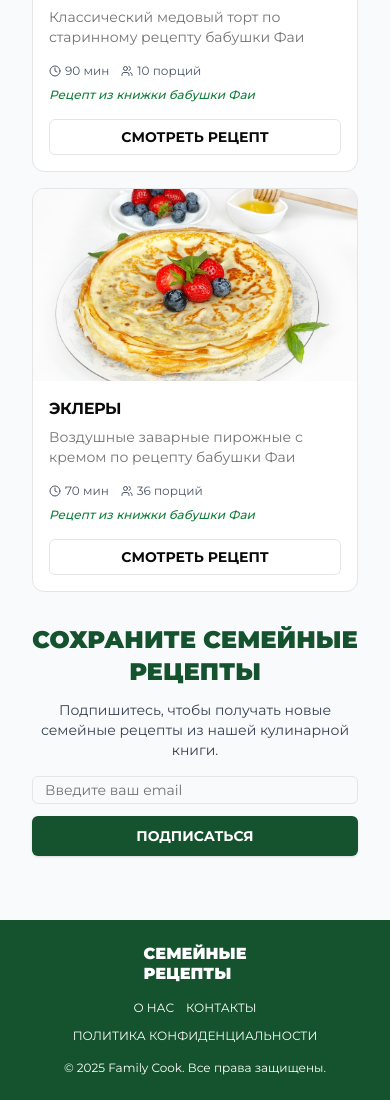
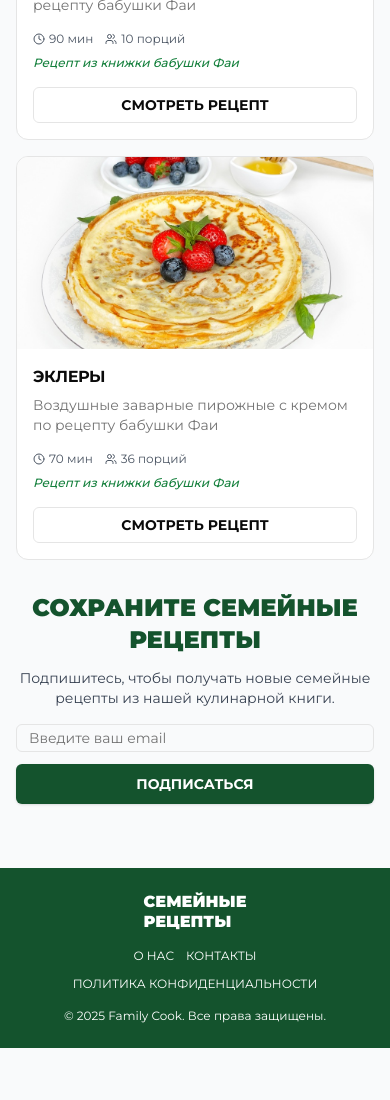
Before and after one commit to elli-ma/recipes, a Next.js app: page / in a window 390 px wide. Shown: the part 2564-3664 px from the top of the page. After the commit the page ends 3612 px from the top, so only its background shows below. Built offline with nearby package versions, Linux system fonts and the light colour scheme.

Commit message:
style: remove redundant horizontal padding classes from page layouts

```diff
--- a/src/app/about/page.tsx
+++ b/src/app/about/page.tsx
@@ -38,7 +38,7 @@ const breadcrumbItems = [
 
 export default function About() {
   return (
-    <div className="py-6 md:py-8 px-4 md:px-0">
+    <div className="py-6 md:py-8">
       <Breadcrumbs items={breadcrumbItems} />
 
       <div>
--- a/src/app/contacts/page.tsx
+++ b/src/app/contacts/page.tsx
@@ -41,7 +41,7 @@ export default function Contacts() {
   };
 
   return (
-    <div className="py-6 md:py-8 px-4 md:px-0">
+    <div className="py-6 md:py-8">
       <Breadcrumbs items={breadcrumbItems} />
 
       <div>
--- a/src/app/privacy/page.tsx
+++ b/src/app/privacy/page.tsx
@@ -15,7 +15,7 @@ const breadcrumbItems = [
 
 export default function PrivacyPolicy() {
   return (
-    <div className="py-8">
+    <div className="py-6 md:py-8">
       <Breadcrumbs items={breadcrumbItems} />
 
       <div>
--- a/src/app/recipes/[slug]/page.tsx
+++ b/src/app/recipes/[slug]/page.tsx
@@ -68,7 +68,7 @@ export default async function RecipePage({ params }: { params: Promise<{ slug: s
   ];
 
   return (
-    <div className="py-6 md:py-8 px-4 md:px-0">
+    <div className="py-6 md:py-8">
       <Breadcrumbs items={breadcrumbItems} />
 
         <Image
--- a/src/app/recipes/page.tsx
+++ b/src/app/recipes/page.tsx
@@ -54,7 +54,7 @@ export default function RecipesPage() {
   });
 
   return (
-    <div className="py-6 md:py-8 px-4 md:px-0">
+    <div className="py-6 md:py-8">
       <Breadcrumbs items={breadcrumbItems} />
       <h1 className="text-3xl md:text-4xl font-black mb-6 md:mb-8 uppercase text-green-900">Рецепты</h1>
 
--- a/src/components/Newsletter.tsx
+++ b/src/components/Newsletter.tsx
@@ -5,7 +5,7 @@ import { Button } from "@/components/ui/button";
 
 export function Newsletter() {
   return (
-    <section className="py-8 md:py-16 rounded-2xl mb-8 md:mb-16 px-4 md:px-0">
+    <section className="py-8 md:py-16 rounded-2xl mb-8 md:mb-16 ">
       <div className="max-w-3xl mx-auto text-center">
         <h2 className="text-2xl md:text-3xl font-black mb-3 md:mb-4 text-green-900 uppercase">Сохраните семейные рецепты</h2>
         <p className="text-gray-700 mb-4 md:mb-6 text-sm md:text-base">
--- a/src/components/RecipeCards.tsx
+++ b/src/components/RecipeCards.tsx
@@ -18,7 +18,7 @@ export function RecipeCards() {
   const popularRecipes = recipes.filter((recipe) => recipe.popular);
 
   return (
-    <section className="px-4 md:px-0">
+    <section className="">
       <h2 className="text-2xl md:text-3xl font-black mb-6 md:mb-8 text-green-900 uppercase">Популярные рецепты</h2>
 
       <div className="grid gap-4 md:gap-8 grid-cols-1 sm:grid-cols-2 lg:grid-cols-3">
```
